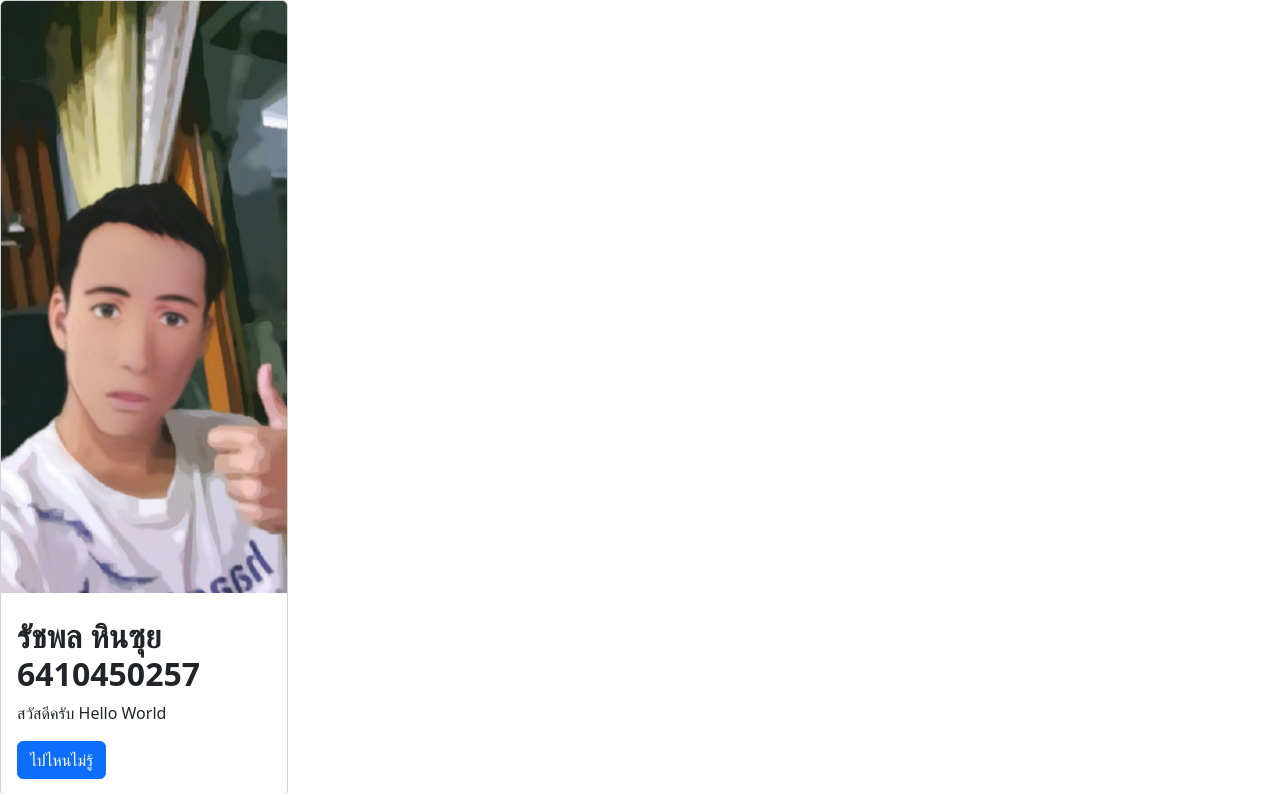
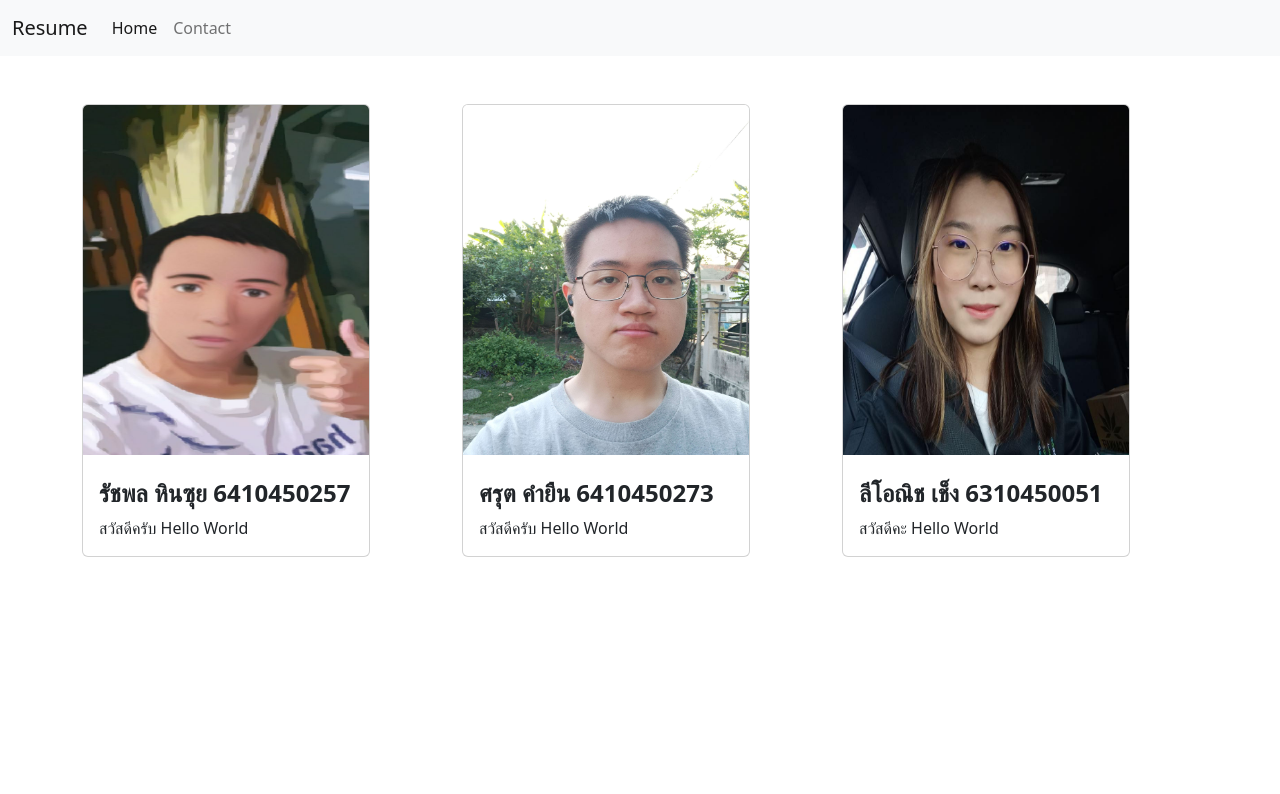
Before and after one commit to Ratchaphon1412/resume, a plain HTML site: page index.html in a window 1280 px wide. Shown: the top 794 px of the page. Drawn offline with nearby package versions, Linux system fonts and the light colour scheme.

Commit message:
add nevbar

```diff
--- a/index.html
+++ b/index.html
@@ -13,34 +13,73 @@
 
 <body>
 
-    <main>
-        <div>
+    <!-- <head class="container text-center">
+        <div class="row align-items-center">
+            <div class="col d-flex justify-content-center">
+                <h2><strong>Hello World</strong></h2>
+            </div>
+        </div>
+    </head> -->
+    <nav class="navbar navbar-expand-lg bg-light mb-5">
+        <div class="container-fluid">
+            <a class="navbar-brand" href="#">Resume</a>
+            <button class="navbar-toggler" type="button" data-bs-toggle="collapse"
+                data-bs-target="#navbarSupportedContent" aria-controls="navbarSupportedContent" aria-expanded="false"
+                aria-label="Toggle navigation">
+                <span class="navbar-toggler-icon"></span>
+            </button>
+            <div class="collapse navbar-collapse" id="navbarSupportedContent">
+                <ul class="navbar-nav me-auto mb-2 mb-lg-0">
+                    <li class="nav-item">
+                        <a class="nav-link active" aria-current="page" href="#">Home</a>
+                    </li>
+                    <li class="nav-item">
+                        <a class="nav-link" href="#">Contact</a>
+                    </li>
+                </ul>
+            </div>
+        </div>
+    </nav>
+
+    <!-- main page -->
+    <main class="container">
+        <div class="mainpage row">
+            <div class="col">
                 <div class="card" style="width: 18rem;">
-                <img src="./asset/Nueng.jpg" class="card-img-top" alt="...">
+                    <img src="./asset/Nueng.jpg" width="50%" height="350" class="card-img-top" alt="...">
                     <div class="card-body">
                         <h5 class="card-title">
-                        <h2><strong>รัชพล หินซุย 6410450257</strong></h2>
+                            <h4><strong>รัชพล หินซุย 6410450257</strong></h4>
                         </h5>
                         <p class="card-text">สวัสดีครับ Hello World</p>
-                    <a href="#" class="btn btn-primary">ไปไหนไม่รู้</a>
+
                     </div>
                 </div>
             </div>
-        <div>
+            <div class="col">
 
                 <div class="card" style="width: 18rem;">
-                <img src="./asset/Kevin.jpg" class="card-img-top" alt="...">
+                    <img src="./asset/Kevin.jpg" height="350" class="card-img-top" alt="...">
                     <div class="card-body">
                         <h5 class="card-title">
-                        <h2><strong>ศรุต คำยืน 6410450273</strong></h2>
+                            <h4><strong>ศรุต คำยืน 6410450273</strong></h4>
                         </h5>
                         <p class="card-text">สวัสดีครับ Hello World</p>
-                    <a href="#" class="btn btn-primary">ไปไหนไม่รู้</a>
+
                     </div>
                 </div>
             </div>
-        <div>
-
+            <div class="col">
+                <div class="card" style="width: 18rem;">
+                    <img src="./asset/Eng.jpg" height="350" class="card-img-top" alt="...">
+                    <div class="card-body">
+                        <h5 class="card-title">
+                            <h4><strong>ลีโอณิช เช็ง 6310450051</strong></h4>
+                        </h5>
+                        <p class="card-text">สวัสดีคะ Hello World</p>
+                    </div>
+                </div>
+            </div>
         </div>
     </main>
 
```
Also changed, not shown: asset/Eng.jpg (added), style.css (added). Lines whose indentation alone changed are shown as unchanged.
